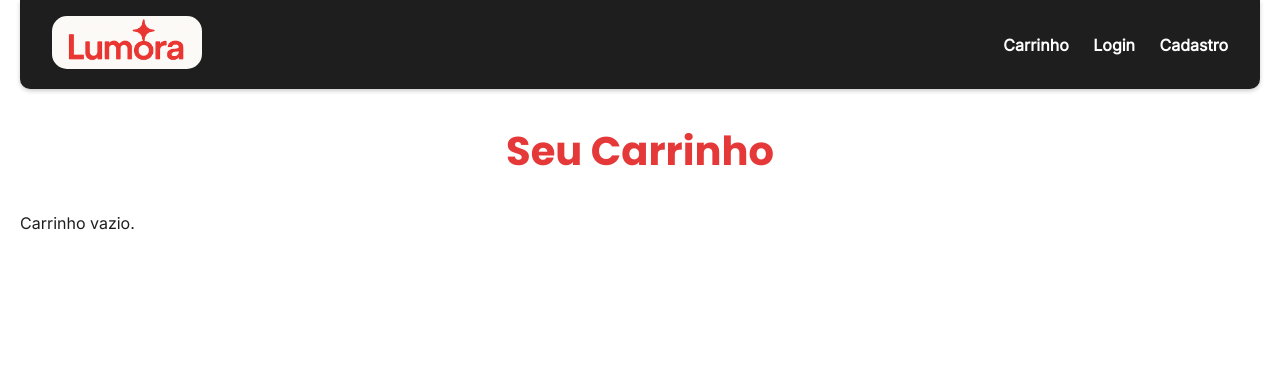
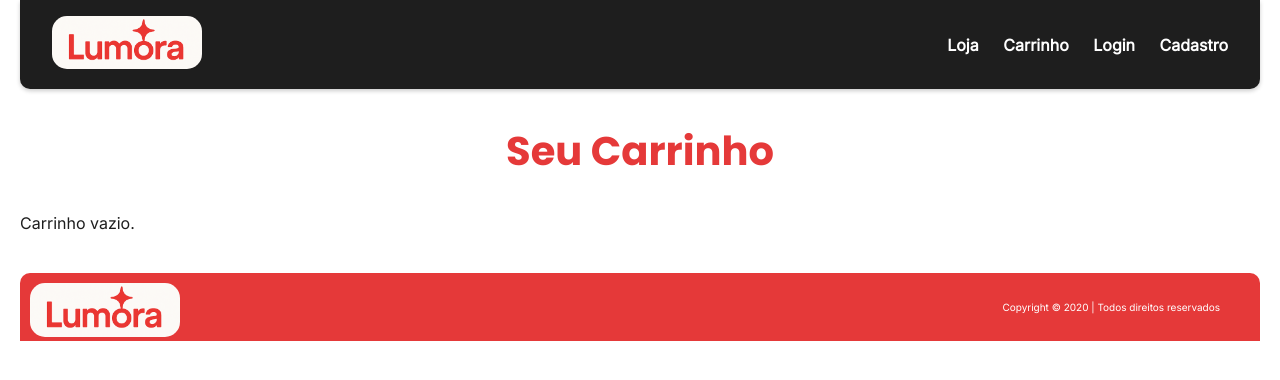
Before and after one commit to jose-rf/ecommerce-php, a PHP site: page /pages/carrinho.php in a window 1280 px wide. Shown: the top 380 px of the page. Run offline with PHP 8.4, Linux system fonts and the light colour scheme.

Commit message:
Implementação de algumas correções

```diff
--- a/css/style.css
+++ b/css/style.css
@@ -52,7 +52,7 @@ body {
   color: var(--vermelho);
 }
 
-/* Título principal */
+/* Título */
 h1 {
   text-align: center;
   margin: 2rem 0;
@@ -130,10 +130,6 @@ h1 {
   padding: 5px 10px;
   margin-top: 8px;
 }
-
-/* ===========================
-   Estilos para o Carrinho
-   =========================== */
 
 /* Tabela do carrinho */
 .carrinho-tabela {
@@ -221,7 +217,7 @@ body.loginz {
     background-color: var(--branco);
   }
 
-  /* caixinha de login */
+  /* caixa de login */
   .caixa-login {
     background: #fafafa;
     border-radius: 12px;
@@ -297,7 +293,7 @@ body.loginz {
     color: var(--preto);
   }
 
-/* Página de finalização */
+/*  Bloco: Pagina de finalização */
 .finalizar-page {
     background-color: var(--branco);
     padding: 2rem;
@@ -417,3 +413,63 @@ body.loginz {
     text-decoration: underline;
     margin: 0 6px;
   }
+
+  /* Bloco: Rodapé */
+
+  .rodape {
+    background-color: var(--vermelho);
+    display: flex;
+    justify-content: space-between;
+    border-radius: 10px 10px 0 0;
+    margin-top: 40px;
+  }
+
+  .rodape img{
+    width: 150px;
+    margin-top: 10px;
+    margin-left: 10px;
+    border-radius: 15px;
+  }
+
+  .rodape .txtRodape{
+    display: flex;
+    align-items: center;
+    justify-content: center;
+    color: var(--branco);
+    font-size: 10px;
+    gap: 40px;
+  }
+
+  .rodape p{
+    margin-right: 40px;
+  }
+
+  .mensagem-final {
+    max-width: 600px;
+    margin: 5rem auto;
+    padding: 2rem;
+    background-color: #f0f9ff;
+    border: 1px solid #a0d2f0;
+    border-radius: 12px;
+    text-align: center;
+    font-family: 'Inter', sans-serif;
+    color: #23547a;
+  }
+
+  .mensagem-final h2 {
+    margin-bottom: 1rem;
+    font-size: 1.6rem;
+  }
+
+  .mensagem-final a {
+    display: inline-block;
+    margin-top: 1rem;
+    font-weight: bold;
+    color: var(--vermelho);
+    text-decoration: underline;
+    transition: color 0.2s;
+  }
+
+  .mensagem-final a:hover {
+    color: #b20000;
+  }
--- a/includes/header.php
+++ b/includes/header.php
@@ -7,11 +7,12 @@
 </head>
 <body>
   <div class="topo">
-    <div class="logo"><img src="/Ecommerce/imagens/lumora2.png" alt="Logo lumora"></div>
+    <div class="logo"><a href="/Ecommerce/index.php"><img src="/Ecommerce/imagens/lumora2.png" alt="Logo lumora"></a></div>
     <div class="menu">
+    <a href="/Ecommerce/index.php">Loja</a>
       <a href="/Ecommerce/pages/carrinho.php">Carrinho</a>
       <?php if (isset($_SESSION['usuario'])): ?>
-        <a href="logout.php">Sair</a>
+        <a href="/Ecommerce/logout.php">Sair</a>
       <?php else: ?>
         <a href="/Ecommerce/login.php">Login</a>
         <a href="/Ecommerce/cadastro.php">Cadastro</a>
--- /dev/null
+++ b/includes/rodape.php
@@ -0,0 +1,18 @@
+<!DOCTYPE html>
+<html lang="en">
+<head>
+    <meta charset="UTF-8">
+    <meta name="viewport" content="width=device-width, initial-scale=1.0">
+    <title>Document</title>
+    <link rel="stylesheet" href="/Ecommerce/css/style.css?v=1.0">
+</head>
+<body>
+    <footer class="rodape">
+        <a href="/Ecommerce/index.php"><img src="/Ecommerce/imagens/lumora2.png" alt="Logo"></a>
+        <div class="txtRodape">
+            <p>Copyright © 2020 | Todos direitos reservados</p>
+        </div>
+    </footer>
+
+</body>
+</html>
--- a/index.php
+++ b/index.php
@@ -21,6 +21,8 @@ include('includes/db.php');
 include('includes/header.php'); // isso já abre <html>, <head> e <body>
 ?>
 
+<h1>Sua Loja De Tecnologia!</h1>
+
 <div class="produtos">
   <?php
   $sql = "SELECT * FROM produtos";
@@ -33,7 +35,7 @@ include('includes/header.php'); // isso já abre <html>, <head> e <body>
   while($row = $result->fetch_assoc()):
   ?>
     <div class="produto">
-      <img src="/Ecommerce/img/<?php echo $row['imagem']; ?>" width="150">
+      <img src="<?php echo $row['imagem']; ?>" width="150">
       <h2><?php echo $row['nome']; ?></h2>
       <p>R$ <?php echo number_format($row['preco'], 2, ',', '.'); ?></p>
       <a href="/Ecommerce/pages/carrinho.php?add=<?php echo $row['id']; ?>">Adicionar ao carrinho</a><br>
--- a/pages/carrinho.php
+++ b/pages/carrinho.php
@@ -110,6 +110,7 @@ if (isset($_GET['del'])) {
     <?php else: ?>
         <p>Carrinho vazio.</p>
     <?php endif; ?>
+    <?php include('../includes/rodape.php')?>
 </main>
 
 </body>
--- a/pages/finalizar_compras.php
+++ b/pages/finalizar_compras.php
@@ -86,7 +86,9 @@ if (empty($_SESSION['carrinho'])) {
             <option value="boleto">Boleto Bancário</option>
             <option value="pix">PIX</option>
           </select>
-          <button type="submit">Confirmar Compra</button>
+          <form action="processa_compra.php" method="post">
+            <button type="submit" class="btn-finalizar">Confirmar compra</button>
+        </form>
         </form>
       </section>
     </div>
```
Also changed, not shown: ecommerce_corrigido.sql (+20 -20 lines), pages/processa_compra.php (added, +56 -0 lines), processa_compra.php (deleted, +0 -21 lines).
